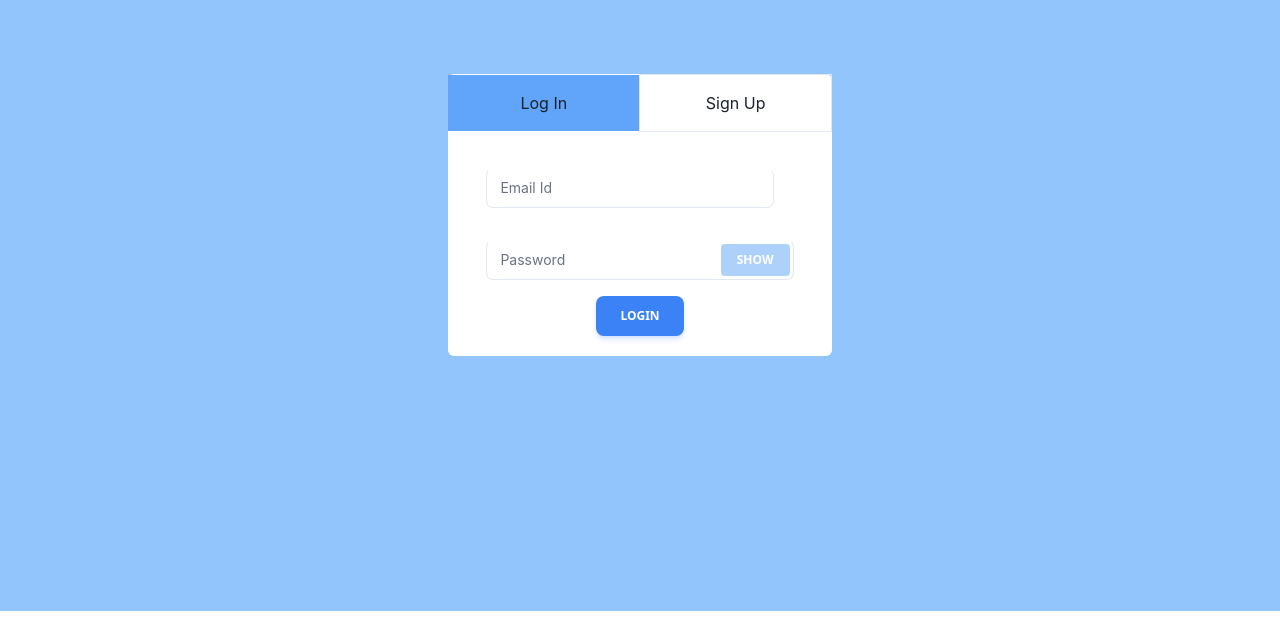
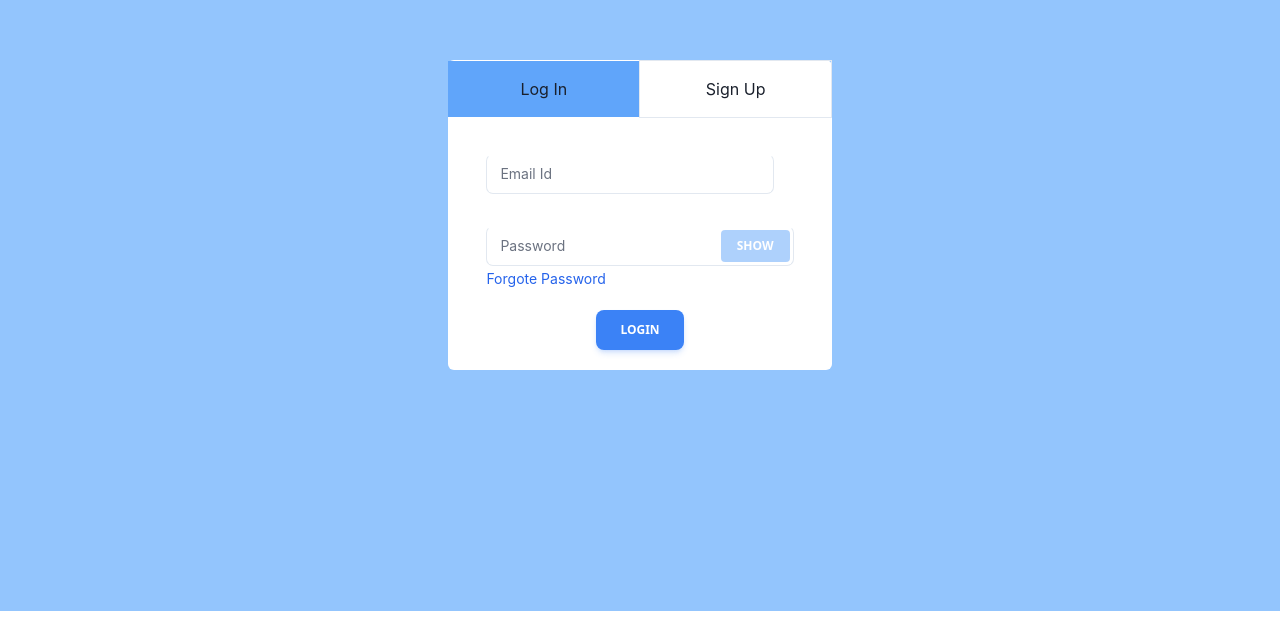
Before and after one commit to rajnirala4104/COMMUNA, a React (Create React App) app in the folder frontend/: page / in a window 1280 px wide. Shown: the part 181-800 px from the top of the page. Built offline with nearby package versions, Linux system fonts and the light colour scheme.

Commit message:
added fogot password text

```diff
--- a/frontend/src/Components/LoginNdSignup.js
+++ b/frontend/src/Components/LoginNdSignup.js
@@ -56,6 +56,18 @@ export const LoginNdSignup = () => {
                            <label class="before:content[' '] after:content[' '] pointer-events-none absolute left-0 -top-1.5 flex h-full w-full select-none text-[11px] font-normal leading-tight text-gray-500 transition-all before:pointer-events-none before:mt-[6.5px] before:mr-1 before:box-border before:block before:h-1.5 before:w-2.5 before:rounded-tl-md before:border-t before:border-l before:border-blue-gray-200 before:transition-all after:pointer-events-none after:mt-[6.5px] after:ml-1 after:box-border after:block after:h-1.5 after:w-2.5 after:flex-grow after:rounded-tr-md after:border-t after:border-r after:border-blue-gray-200 after:transition-all peer-placeholder-shown:text-sm peer-placeholder-shown:leading-[3.75] peer-placeholder-shown:text-blue-gray-500 peer-placeholder-shown:before:border-transparent peer-placeholder-shown:after:border-transparent peer-focus:text-[11px] peer-focus:leading-tight peer-focus:text-blue-500 peer-focus:before:border-t-2 peer-focus:before:border-l-2 peer-focus:before:!border-blue-500 peer-focus:after:border-t-2 peer-focus:after:border-r-2 peer-focus:after:!border-blue-500 peer-disabled:text-transparent peer-disabled:before:border-transparent peer-disabled:after:border-transparent peer-disabled:peer-placeholder-shown:text-blue-gray-500">
                               Password
                            </label>
+                        </div>
+                        <div
+                           className="-mt-4 mb-5 cursor-pointer"
+                           onClick={() =>
+                              alert(
+                                 "Sorry!!.. we haven't created this functionality"
+                              )
+                           }
+                        >
+                           <span className="text-sm text-blue-600">
+                              Forgote Password
+                           </span>
                         </div>
                         <div className="submit w-full flex justify-center items-center">
                            <button
```
